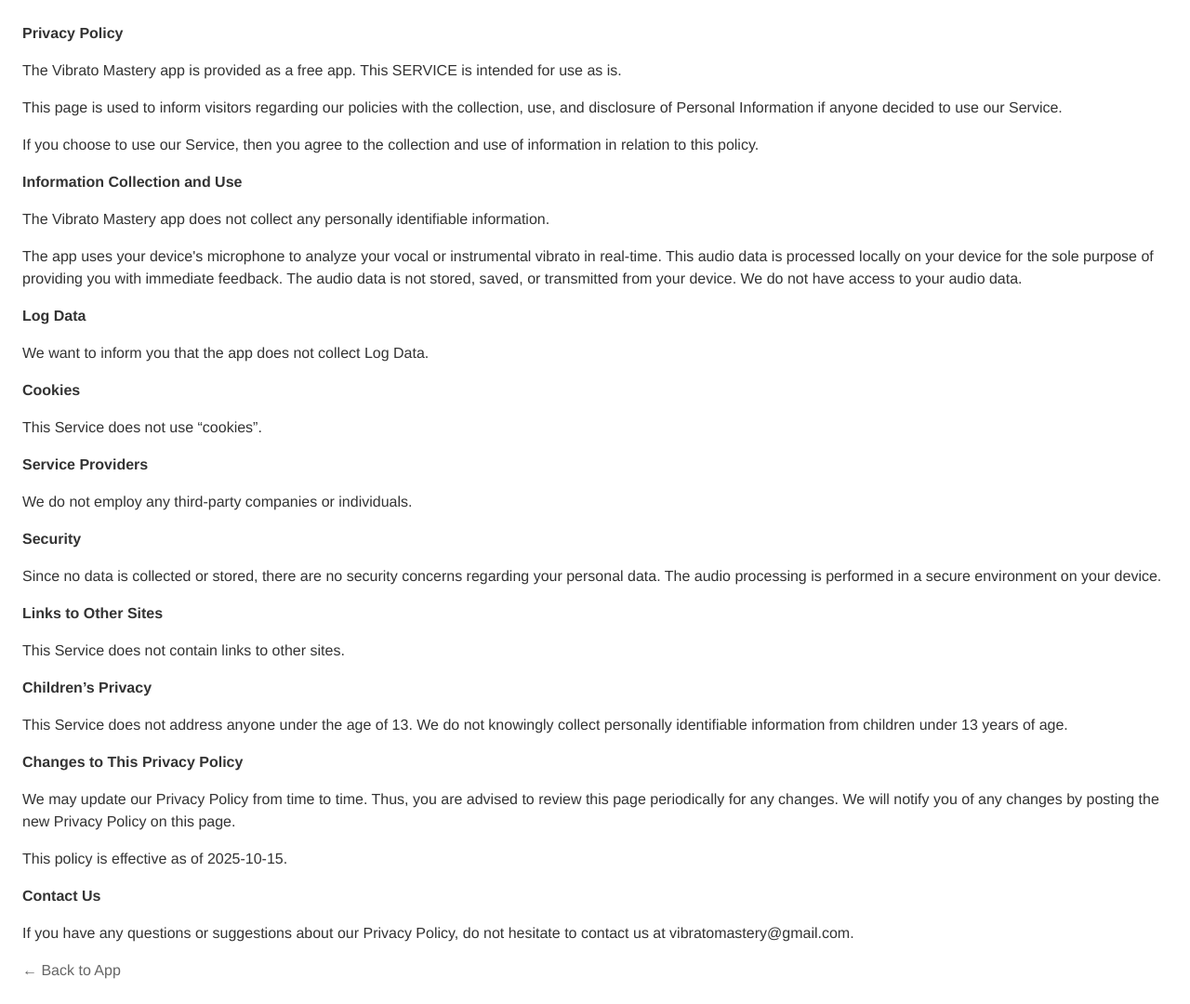
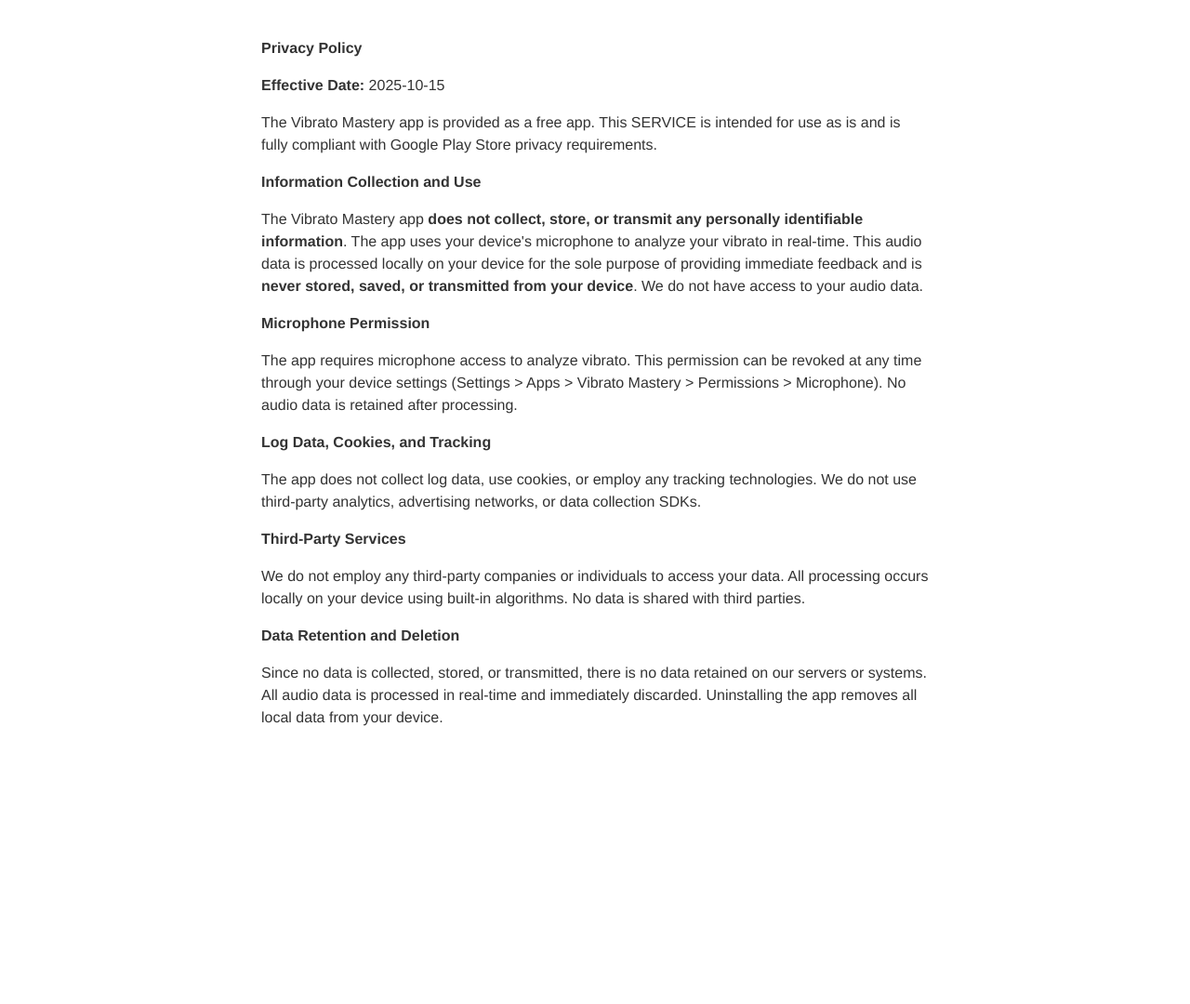
Before and after one commit to wallaspena/privacy-policy, a plain HTML site: page index.html in a window 1280 px wide. Shown: the whole page at 93% size. After the commit the page ends 800 px from the top, so only its background shows below. Drawn offline with Linux system fonts and the light colour scheme.

Commit message:
Compliant Updated Play Store Policy

```diff
--- a/index.html
+++ b/index.html
@@ -2,7 +2,7 @@
 <html lang="en">
 <head>
     <meta charset='utf-8'>
-    <meta name='viewport' content='width=device-width'>
+    <meta name='viewport' content='width=device-width, initial-scale=1.0, viewport-fit=cover'>
     <title>Privacy Policy</title>
     <style>
         :root {
@@ -17,24 +17,71 @@
             --link-color: #999;
             --link-hover-color: #bbb;
         }
-        body {
-            font-family: 'Helvetica Neue', Helvetica, Arial, sans-serif;
-            padding:1em;
-            line-height: 1.5;
+        html, body {
+            height: 100%;
+            margin: 0;
+            padding: 0;
+            overflow-y: auto;
             background-color: var(--bg-color);
             color: var(--text-color);
+            -webkit-user-select: none;
+            -webkit-touch-callout: none;
+            -webkit-tap-highlight-color: transparent;
+            user-select: none;
+            touch-action: manipulation;
+        }
+        .app-wrapper {
+            width: 100vw;
+            height: 100vh;
+            background-color: var(--bg-color);
+            display: flex;
+            flex-direction: column;
+        }
+        .content-container {
+            flex: 1;
+            padding-top: calc(2.5rem + env(safe-area-inset-top));
+            padding-bottom: calc(1rem + env(safe-area-inset-bottom));
+            padding-left: calc(1rem + env(safe-area-inset-left));
+            padding-right: calc(1rem + env(safe-area-inset-right));
+            font-family: 'Helvetica Neue', Helvetica, Arial, sans-serif;
+            line-height: 1.5;
+            max-width: 750px;
+            margin: 0 auto;
+            width: 100%;
+            box-sizing: border-box;
         }
         a {
             color: var(--link-color);
-            text-decoration: none;
+            text-decoration: underline;
+            -webkit-text-decoration-skip-ink: none;
+            text-decoration-skip-ink: none;
+            transition: color 0.2s ease;
         }
         a:hover {
             color: var(--link-hover-color);
-            text-decoration: underline;
+        }
+        .back-link {
+            margin-top: 2rem;
+            display: block;
+            padding: 4px;
         }
     </style>
 </head>
 <body>
+<script>
+  // Prevent white flash by applying theme before first paint
+  try {
+    const savedTheme = localStorage.getItem('vibratoMasteryTheme');
+    if (savedTheme === 'dark') {
+      document.body.classList.add('dark-mode');
+    }
+  } catch (e) {
+    // localStorage not available, ignore
+  }
+</script>
+
+<div class="app-wrapper">
+    <div class="content-container">
         <script>
             // Apply saved theme on load
             document.addEventListener('DOMContentLoaded', () => {
@@ -45,36 +92,66 @@
             });
         </script>
 
-<strong>Privacy Policy</strong> <p>
-    The Vibrato Mastery app is provided as a free app. This SERVICE is intended for use as is.
-</p> <p>
-    This page is used to inform visitors regarding our policies with the collection, use, and disclosure of Personal Information if anyone decided to use our Service.
-</p> <p>
-    If you choose to use our Service, then you agree to the collection and use of information in relation to this policy.
-</p> <p><strong>Information Collection and Use</strong></p> <p>
-    The Vibrato Mastery app does not collect any personally identifiable information.
-</p> <p>
-    The app uses your device's microphone to analyze your vocal or instrumental vibrato in real-time. This audio data is processed locally on your device for the sole purpose of providing you with immediate feedback. The audio data is not stored, saved, or transmitted from your device. We do not have access to your audio data.
-</p> <p><strong>Log Data</strong></p> <p>
-    We want to inform you that the app does not collect Log Data.
-</p> <p><strong>Cookies</strong></p> <p>
-    This Service does not use “cookies”.
-</p> <p><strong>Service Providers</strong></p> <p>
-    We do not employ any third-party companies or individuals.
-</p> <p><strong>Security</strong></p> <p>
-    Since no data is collected or stored, there are no security concerns regarding your personal data. The audio processing is performed in a secure environment on your device.
-</p> <p><strong>Links to Other Sites</strong></p> <p>
-    This Service does not contain links to other sites.
-</p> <p><strong>Children’s Privacy</strong></p> <p>
-    This Service does not address anyone under the age of 13. We do not knowingly collect personally identifiable information from children under 13 years of age.
-</p> <p><strong>Changes to This Privacy Policy</strong></p> <p>
-    We may update our Privacy Policy from time to time. Thus, you are advised to review this page periodically for any changes. We will notify you of any changes by posting the new Privacy Policy on this page.
-</p> <p>
-    This policy is effective as of 2025-10-15.
-</p> <p><strong>Contact Us</strong></p> <p>
-    If you have any questions or suggestions about our Privacy Policy, do not hesitate to contact us at vibratomastery@gmail.com.
+        <strong>Privacy Policy</strong>
+
+        <p><strong>Effective Date:</strong> 2025-10-15</p>
+
+        <p>
+            The Vibrato Mastery app is provided as a free app. This SERVICE is intended for use as is and is fully compliant with Google Play Store privacy requirements.
         </p>
 
-<a href="index.html">← Back to App</a>
+        <p><strong>Information Collection and Use</strong></p>
+        <p>
+            The Vibrato Mastery app <strong>does not collect, store, or transmit any personally identifiable information</strong>. The app uses your device's microphone to analyze your vibrato in real-time. This audio data is processed locally on your device for the sole purpose of providing immediate feedback and is <strong>never stored, saved, or transmitted from your device</strong>. We do not have access to your audio data.
+        </p>
+
+        <p><strong>Microphone Permission</strong></p>
+        <p>
+            The app requires microphone access to analyze vibrato. This permission can be revoked at any time through your device settings (Settings > Apps > Vibrato Mastery > Permissions > Microphone). No audio data is retained after processing.
+        </p>
+
+        <p><strong>Log Data, Cookies, and Tracking</strong></p>
+        <p>
+            The app does not collect log data, use cookies, or employ any tracking technologies. We do not use third-party analytics, advertising networks, or data collection SDKs.
+        </p>
+
+        <p><strong>Third-Party Services</strong></p>
+        <p>
+            We do not employ any third-party companies or individuals to access your data. All processing occurs locally on your device using built-in algorithms. No data is shared with third parties.
+        </p>
+
+        <p><strong>Data Retention and Deletion</strong></p>
+        <p>
+            Since no data is collected, stored, or transmitted, there is no data retained on our servers or systems. All audio data is processed in real-time and immediately discarded. Uninstalling the app removes all local data from your device.
+        </p>
+
+        <p><strong>Your Rights</strong></p>
+        <p>
+            Under GDPR, CCPA, and other applicable laws, you have rights to access, delete, rectify, restrict processing, and data portability. Since we collect no data, these rights are inherently fulfilled. To exercise control, you may revoke microphone permissions or uninstall the app at any time.
+        </p>
+
+        <p><strong>Security</strong></p>
+        <p>
+            Audio processing uses secure, sandboxed APIs on your device. No data is transmitted or stored externally. The app does not access contacts, location, photos, or other personal data.
+        </p>
+
+        <p><strong>Children's Privacy</strong></p>
+        <p>
+            This Service does not address anyone under 13. We do not knowingly collect personally identifiable information from children under 13. Since no data is collected, COPPA compliance is inherent.
+        </p>
+
+        <p><strong>Changes to This Privacy Policy</strong></p>
+        <p>
+            We may update this policy periodically. Changes will be posted on this page and within the app. Continued use after changes constitutes acceptance.
+        </p>
+
+        <p><strong>Contact Us</strong></p>
+        <p>
+            For questions or privacy concerns, contact us at: <strong>vibratomastery@gmail.com</strong>
+        </p>
+
+        <a href="index.html" class="back-link">← Back to App</a>
+    </div>
+</div>
 </body>
 </html>
```
Lines whose indentation alone changed are shown as unchanged.
